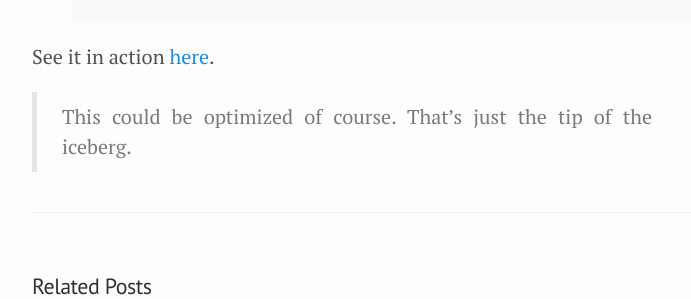
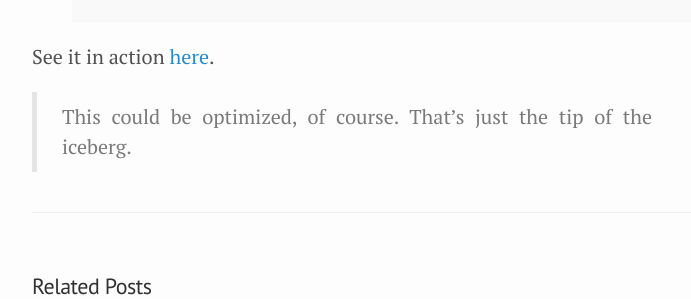
Before and after one commit to rodolfo42/rodolfo42.github.io, a Jekyll site: the page built from _posts/2014-04-16-beauty-of-sequence-comprehensions-in-scala.md, in a window 1280 px wide. Shown: the part 1101-1400 px from the top of the page, without its empty margins (248-939 px from the left). Built offline with Jekyll 4.4.1, drawn with Linux system fonts in a browser that asks for light colours; comment, search, counter and statistics services are not loaded.

```diff
--- a/_posts/2014-04-16-beauty-of-sequence-comprehensions-in-scala.md
+++ b/_posts/2014-04-16-beauty-of-sequence-comprehensions-in-scala.md
@@ -43,4 +43,4 @@ greatestPal(100, 999)
 
 See it in action [here](http://ideone.com/fcJTo5).
 
-> This could be optimized of course. That's just the tip of the iceberg.
+> This could be optimized, of course. That's just the tip of the iceberg.
```
